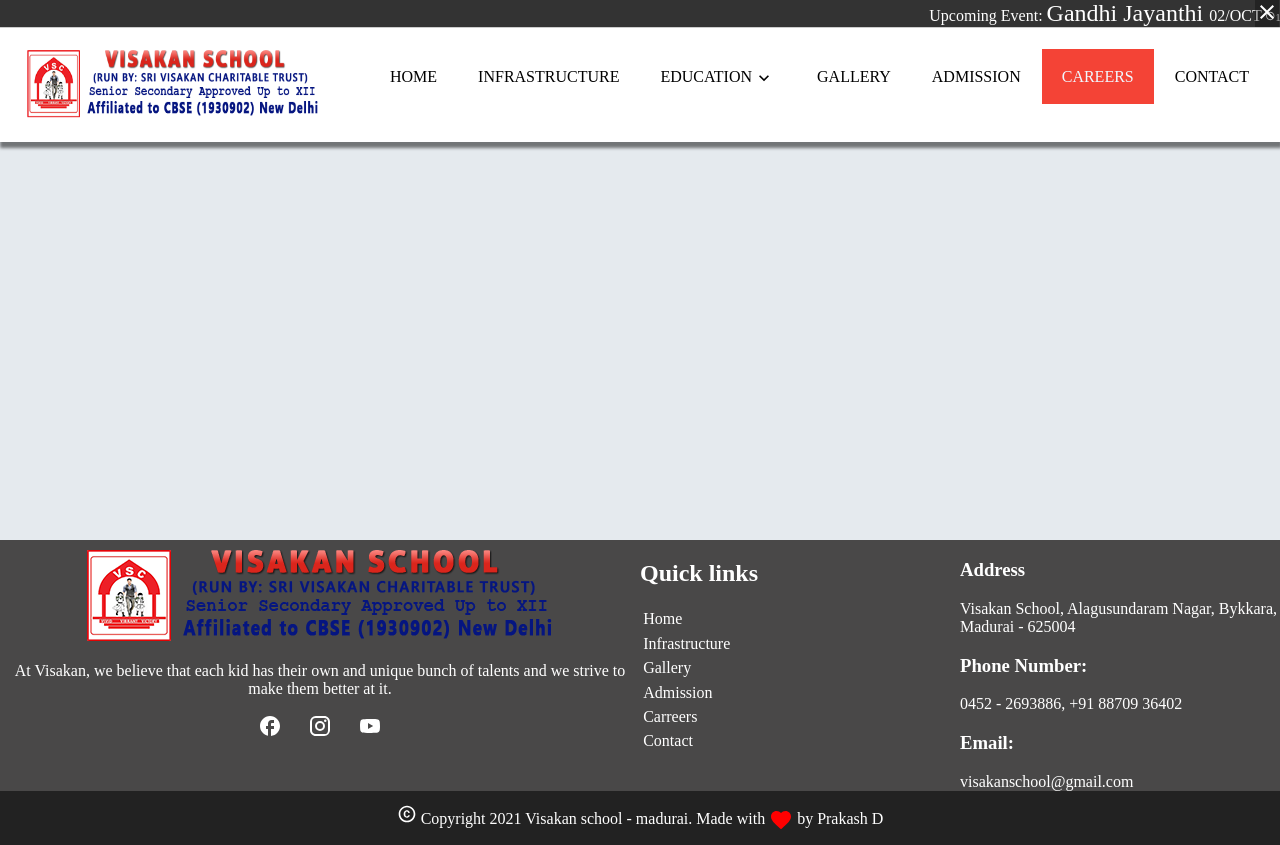
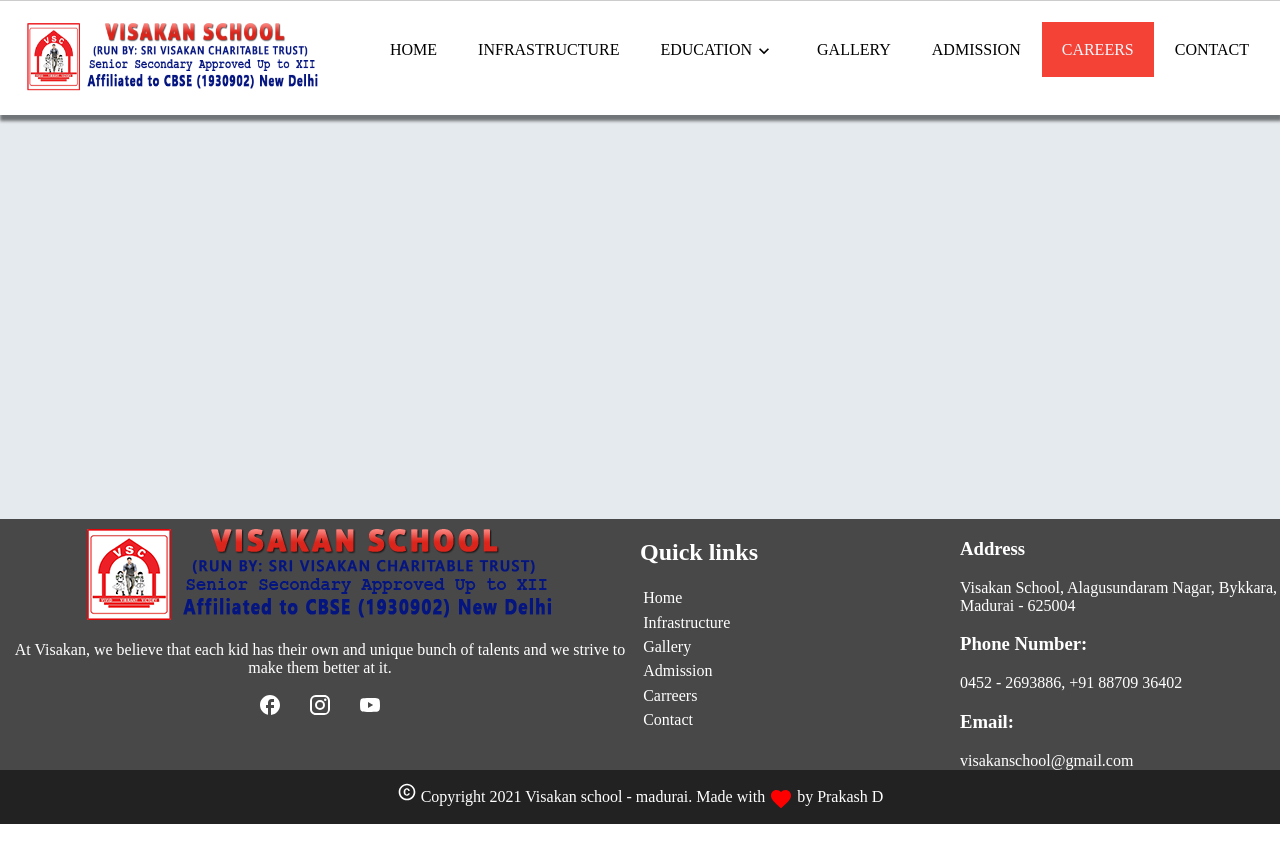
Before and after one commit to visakancbse/school-website, a React (Create React App) app: page /careers in a window 1280 px wide. After the commit the page ends 824 px from the top, so only its background shows below. Built offline with nearby package versions, Linux system fonts and the light colour scheme.

Commit message:
responsive ui updated

```diff
--- a/src/AddCareers.js
+++ b/src/AddCareers.js
@@ -1,8 +1,5 @@
 export const careers=[
-    {
-        name:'Physics PGT',
-        location:'Madurai',
-    }
+
 ]
 //Data format:
 // {
--- a/src/AddEvents.js
+++ b/src/AddEvents.js
@@ -1,11 +1,5 @@
 export const events = [
-  {
-    date: "02",
-    month: "OCT",
-    name: "Gandhi Jayanthi",
-    time: "10.30am-11.00am",
-    place: "online",
-  },
+
 ];
 
 //Sample data
```
